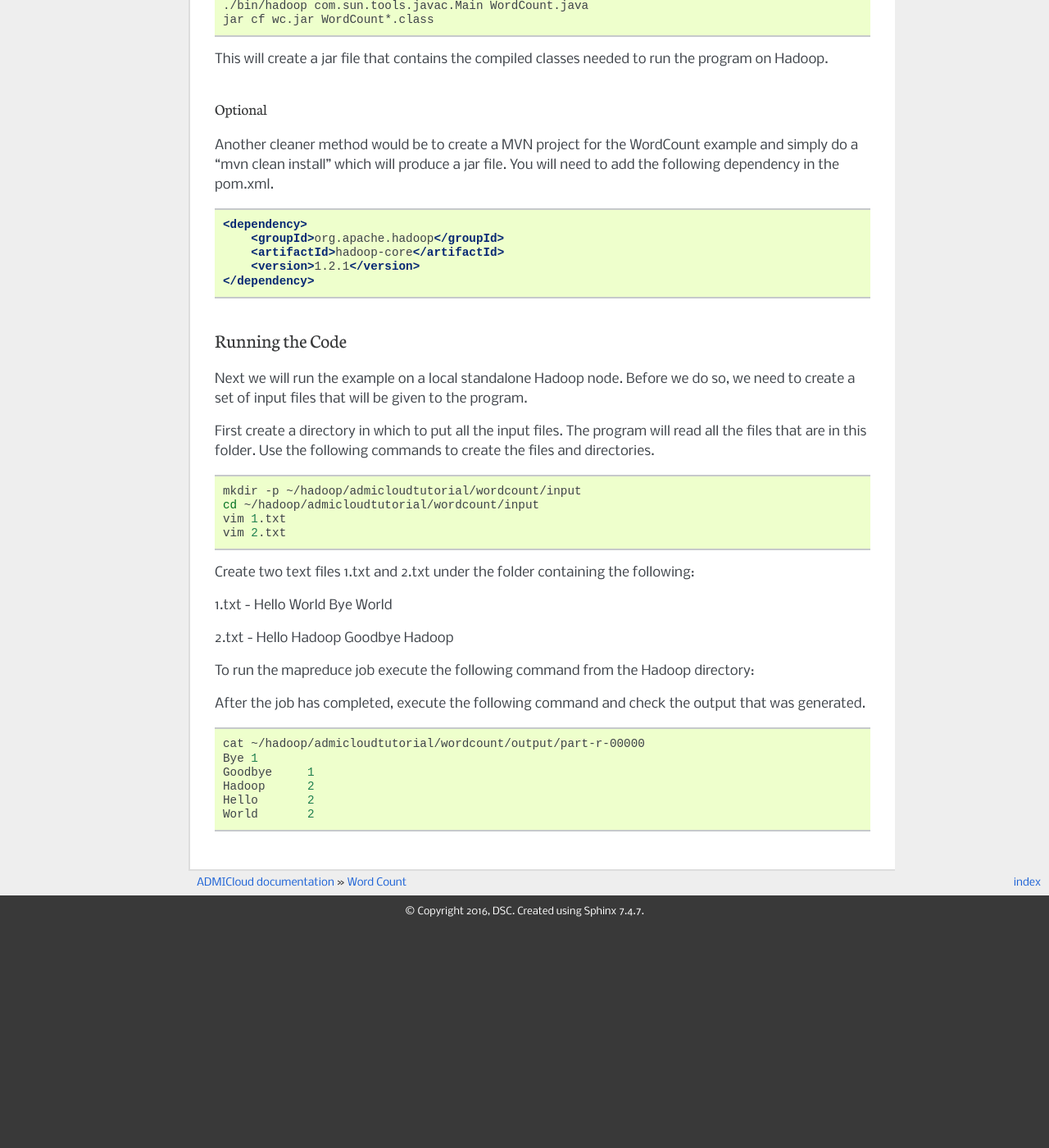
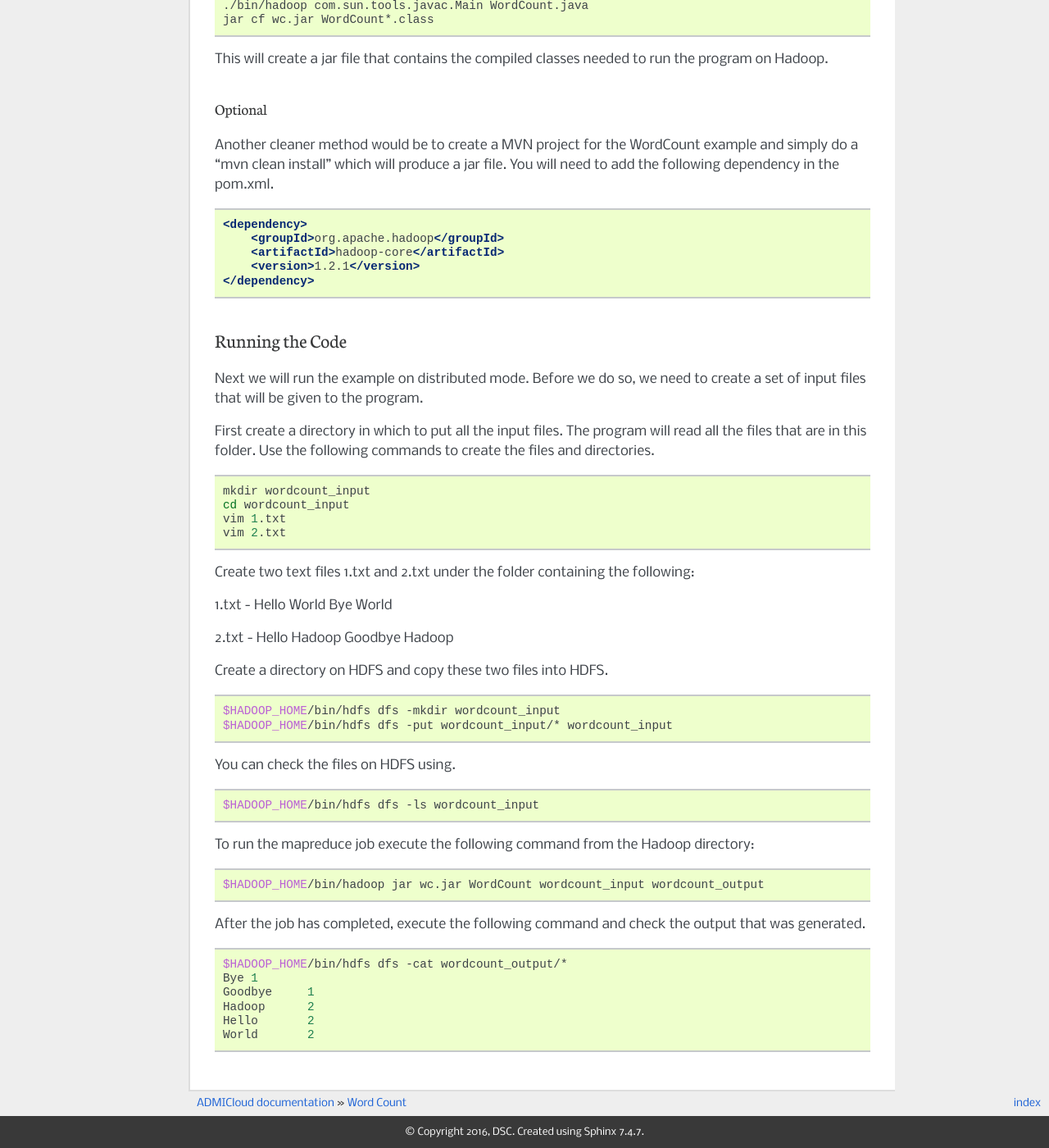
Before and after one commit to wigginst/www-1, a Sphinx documentation site: the page built from docs/source/wordcount.rst, in a window 1280 px wide and 1400 px high, scrolled down 4457 px. Shown: the whole window at 82% size. Built offline with Sphinx 7.4.7, drawn with Linux system fonts in a browser that asks for light colours; before the commit the page ends 5588 px from its top, so only the background shows below that.

Commit message:
update wordcount

```diff
--- a/docs/source/conf.py
+++ b/docs/source/conf.py
@@ -119,6 +119,8 @@ todo_include_todos = True
 #html_theme = 'alabaster'
 #html_theme = 'bootstrap'
 html_theme = 'pyramid'
+#html_theme = 'sphinx_rtd_theme'
+#html_theme = 'traditional'
 #html_theme = "pietroalbini"
 #html_theme_path = [pietroalbini_sphinx_themes.themes_path()]
 #html_theme_path = ["../_themes",]
@@ -127,7 +129,7 @@ html_theme = 'pyramid'
 # Theme options are theme-specific and customize the look and feel of a theme
 # further.  For a list of options available for each theme, see the
 # documentation.
-html_theme_options = {}
+html_theme_options ={}
 # html_theme_options = {
 #     # Navigation bar title. (Default: ``project`` value)
 #     'navbar_title': "ADMICloud",
--- a/docs/source/wordcount.rst
+++ b/docs/source/wordcount.rst
@@ -217,14 +217,14 @@ Another cleaner method would be to create a MVN project for the WordCount exampl
 Running the Code
 --------------
 
-Next we will run the example on a local standalone Hadoop node. Before we do so, we need to create a set of input files that will be given to the program.
+Next we will run the example on distributed mode. Before we do so, we need to create a set of input files that will be given to the program.
 
 First create a directory in which to put all the input files. The program will read all the files that are in this folder. Use the following commands to create the files and directories.
 
 .. code-block:: bash
 
-    mkdir -p ~/hadoop/admicloudtutorial/wordcount/input
-    cd ~/hadoop/admicloudtutorial/wordcount/input
+    mkdir wordcount_input
+    cd wordcount_input
     vim 1.txt
     vim 2.txt
 
@@ -234,17 +234,30 @@ Create two text files 1.txt and 2.txt under the folder containing the following:
 
 2.txt - Hello Hadoop Goodbye Hadoop
 
+Create a directory on HDFS and copy these two files into HDFS.
+
+.. code-block:: bash
+
+    $HADOOP_HOME/bin/hdfs dfs -mkdir wordcount_input
+    $HADOOP_HOME/bin/hdfs dfs -put wordcount_input/* wordcount_input
+
+You can check the files on HDFS using.
+
+.. code-block:: bash
+
+    $HADOOP_HOME/bin/hdfs dfs -ls wordcount_input
+
 To run the mapreduce job execute the following command from the Hadoop directory:
 
 .. code-block:: bash
-    cd ~/software/hadoop-2.7.2
-    ./bin/hadoop jar wc.jar WordCount ~/hadoop/admicloudtutorial/wordcount/input ~/hadoop/admicloudtutorial/wordcount/output
+
+    $HADOOP_HOME/bin/hadoop jar wc.jar WordCount wordcount_input wordcount_output
 
 After the job has completed, execute the following command and check the output that was generated.
 
 .. code-block:: bash
 
-    cat ~/hadoop/admicloudtutorial/wordcount/output/part-r-00000
+    $HADOOP_HOME/bin/hdfs dfs -cat wordcount_output/*
     Bye	1
     Goodbye	1
     Hadoop	2
```
